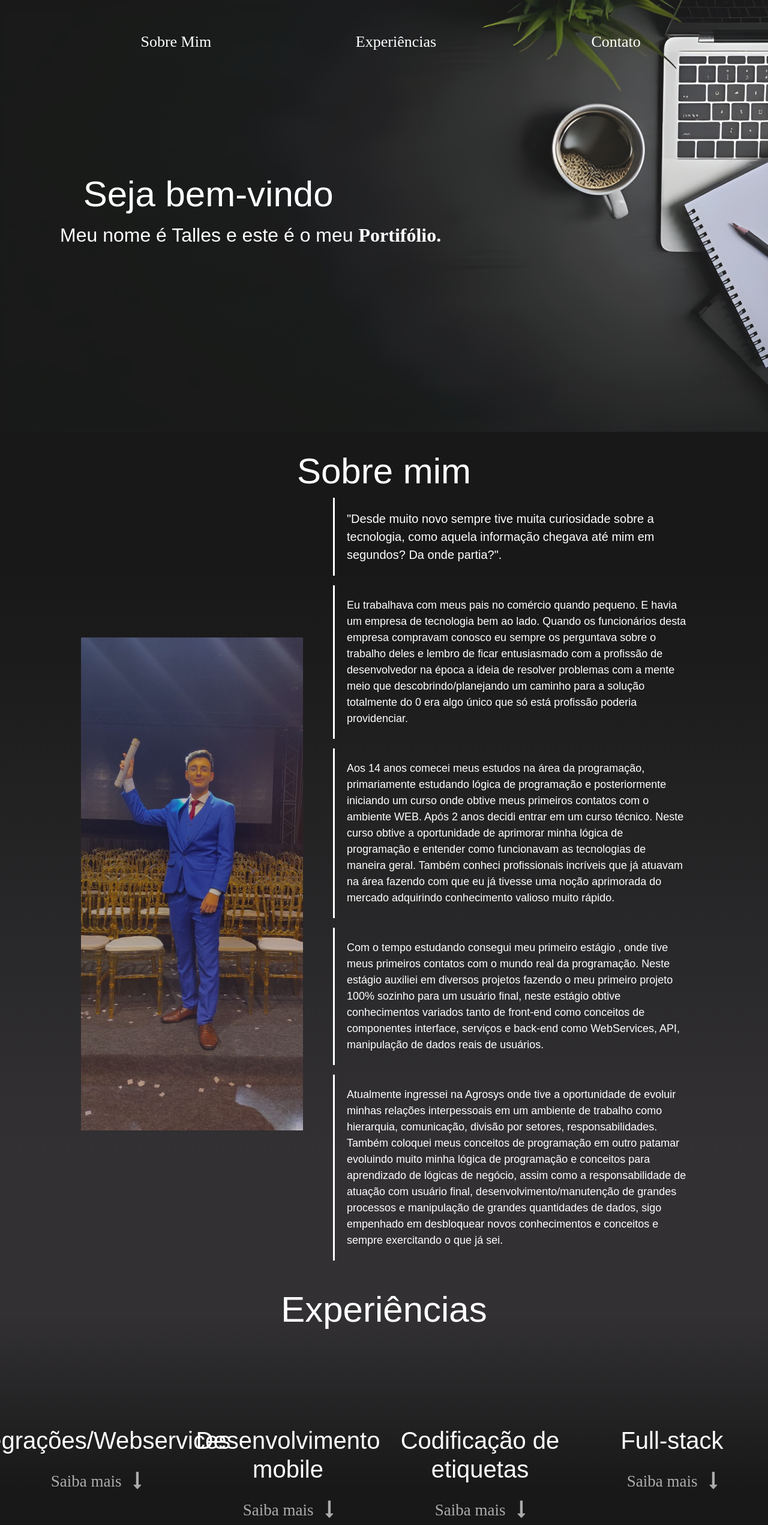
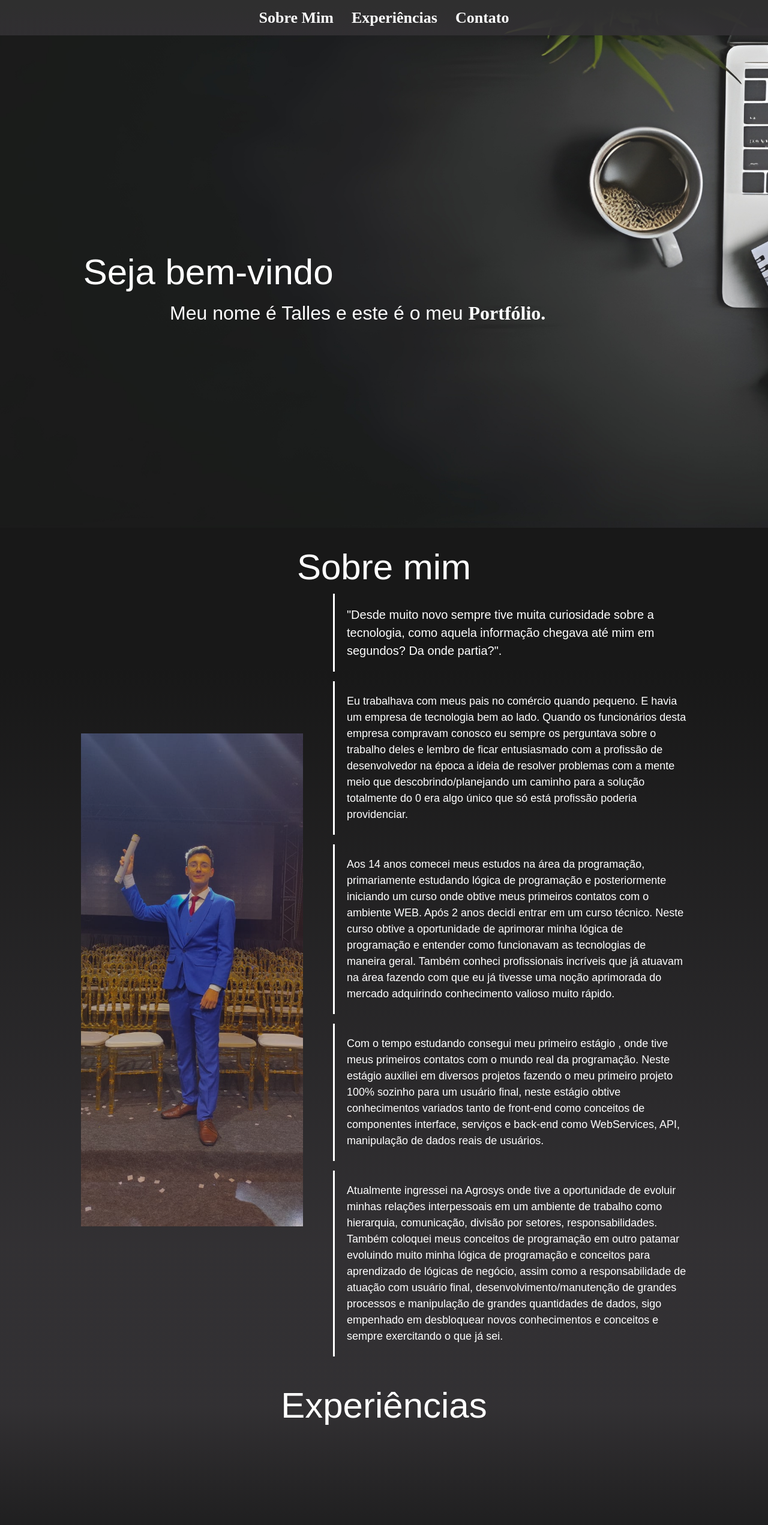
Before and after one commit to TallesMR/Meu-portif-lio, an Angular app: page / in a window 1280 px wide. Shown: the top 2543 px of the page at 60% size. Built offline with nearby package versions, Linux system fonts and the light colour scheme.

Commit message:
correcoes versao 2.0

```diff
--- a/src/app/about-me/about-me.component.html
+++ b/src/app/about-me/about-me.component.html
@@ -2,7 +2,7 @@
     <h1 class="main-title">Sobre mim</h1>
     <article class="row text-center d-flex align-items-center justify-content-center">
         <img class="col-lg-6" src="../../assets/img/eu.jpeg" alt="">
-        <span  class="col-lg-6">
+        <span class="col-lg-6">
             <p style="text-align: start;">"Desde muito novo sempre tive muita curiosidade sobre a tecnologia, como aquela informação chegava até mim em segundos? Da onde partia?".</p>
             <p style="text-align: start; font-size: 18px;"> Eu trabalhava com meus pais no comércio quando pequeno. E havia um empresa de tecnologia bem ao lado.  Quando os funcionários desta empresa compravam conosco eu sempre os perguntava sobre o trabalho deles e lembro de ficar entusiasmado com a profissão de desenvolvedor na época a ideia de resolver problemas com a mente meio que descobrindo/planejando um caminho para a solução totalmente do 0 era algo único que só está profissão poderia providenciar. </p>
             <p style="text-align: start; font-size: 18px;"> Aos 14  anos comecei meus estudos na área da programação, primariamente estudando lógica de programação e posteriormente  iniciando um curso onde obtive meus primeiros contatos com o ambiente WEB. Após 2 anos decidi entrar em um curso técnico.  Neste curso obtive a oportunidade de aprimorar minha lógica de programação e entender como funcionavam as tecnologias de maneira geral. Também conheci profissionais incríveis que já atuavam na área fazendo com que eu já tivesse uma noção aprimorada do mercado adquirindo conhecimento valioso muito rápido.</p>
--- a/src/app/contato/contato.component.html
+++ b/src/app/contato/contato.component.html
@@ -1,40 +1,40 @@
 <div class="container-fluid contato">
     <div class="row">
         <div class="container mb-5">
-            <h1 style="font-size: 45px; padding-bottom: 100px;">CONTATO</h1>
-            <div id="contato-container">
-                <article class="col-sm-12 col-lg-6 social-media">
-                    <span style="padding-right: 30px;">
+            <h1 class="text-center" style="font-size: 45px; padding-bottom: 100px;">CONTATO</h1>
+            <div id="contato-container" class="row">
+                <article class="col-12 col-md-6 mb-4">
+                    <span class="d-flex align-items-center mb-3">
                         <i class="fa fa-linkedin-square" aria-hidden="true"></i>
-                        <h2><a href="https://www.linkedin.com/in/talles-machado-rodrigues-716a02207/" target="_blank">Linkedin</a></h2><br>
+                        <h2 class="ms-3"><a href="https://www.linkedin.com/in/talles-machado-rodrigues-716a02207/" target="_blank">Linkedin</a></h2>
                     </span>
-                    <span>
+                    <span class="d-flex align-items-center mb-3">
                         <i class="fa fa-instagram" aria-hidden="true"></i>
-                        <h2><a href="https://www.instagram.com/talles.rodrigues_/" target="_blank">Instagram</a></h2><br>
+                        <h2 class="ms-3"><a href="https://www.instagram.com/talles.rodrigues_/" target="_blank">Instagram</a></h2>
                     </span>
-                    <span>
+                    <span class="d-flex align-items-center">
                         <i class="fa fa-github" aria-hidden="true"></i>
-                        <h2><a href="https://github.com/TallesMR" target="_blank">Github</a></h2>
+                        <h2 class="ms-3"><a href="https://github.com/TallesMR" target="_blank">Github</a></h2>
                     </span>
                 </article>
-                <article class="col-sm-12 col-lg-6">
+                <article class="col-12 col-md-6 mb-4">
                     <div class="contact-border">
-                        <span>
+                        <span class="d-flex align-items-center mb-3">
                             <i class="fa fa-phone-square" aria-hidden="true"></i>
-                            <h2><a href="https://wa.me/5548998266768">(48) 9-98266768</a></h2>
+                            <h2 class="ms-3"><a href="https://wa.me/5548998266768">(48) 9-98266768</a></h2>
                         </span>
-                        <span>
+                        <span class="d-flex align-items-center">
                             <i class="fa fa-envelope-o" aria-hidden="true"></i>
-                            <h2><a href="https://mail.google.com/mail/?view=cm&to=tallesmachadorodrigues%40gmail.com" target="_blank" style="font-size: 22px;">tallesmachadorodrigues@gmail.com</a></h2>
+                            <h2 class="ms-3"><a href="https://mail.google.com/mail/?view=cm&to=tallesmachadorodrigues%40gmail.com" target="_blank" style="font-size: 22px;">tallesmachadorodrigues@gmail.com</a></h2>
                         </span>
                     </div>
                 </article>
             </div>
         </div>
-        <article class="container mb-5">
-            <div  id="curriculo-component">
+        <article class="container mb-5 text-center">
+            <div id="curriculo-component">
                 <h1>Baixar currículo</h1>
-                <a id="dowload-curriculo" href="../../assets/docs/curriculo.pdf" title="baixar currículo" download>
+                <a class="ancoraHover" href="../../assets/docs/curriculo-Talles.pdf" title="baixar currículo" download>
                     <i class="fa fa-download"></i>
                 </a>
             </div>
--- a/src/app/header/header.component.html
+++ b/src/app/header/header.component.html
@@ -1,8 +1 @@
-<div class="container header">
-    <ul class="row">
-        <li class="col-lg-4"><a href="#app-about-me">Sobre Mim</a></li>
-        <li class="col-lg-4"><a href="#app-projetos">Experiências</a></li>
-        <li class="col-lg-4"><a href="#app-contato">Contato</a></li>
-    </ul>
-</div>
 <app-slider></app-slider>
--- a/src/app/projetos/projetos.component.html
+++ b/src/app/projetos/projetos.component.html
@@ -2,10 +2,10 @@
     <h1 class="main-title">Experiências</h1>
     <article class="row projetos-content">
         <section class="col-12 col-md-12 col-lg-3 projetos-itens" id="integracoes">
-            <h1>Integrações/Webservices</h1>
+            <h2>Integrações/Webservices</h2>
                 <div>
                 <div class="saibamais" (click)="controlText('integracoes')">
-                    <h2>Saiba mais</h2>
+                    <h3>Saiba mais</h3>
                     <i class="fa fa-long-arrow-down cor-seta" id="down-integracoes"></i>
                     <i class="fa fa-long-arrow-up cor-seta" style="display: none;" id="up-integracoes"></i>
                 </div>
@@ -13,10 +13,10 @@
             </div>
         </section>
         <section class="col-md-12 col-lg-3 projetos-itens" id="mobile">
-            <h1>Desenvolvimento mobile</h1>
+            <h2>Desenvolvimento mobile</h2>
             <div>
                 <div class="saibamais" (click)="controlText('mobile')">
-                <h2>Saiba mais</h2>
+                <h3>Saiba mais</h3>
                 <i class="fa fa-long-arrow-down cor-seta" id="down-mobile"></i>
                 <i class="fa fa-long-arrow-up cor-seta" style="display: none;" id="up-mobile"></i>
                 </div>
@@ -24,10 +24,10 @@
             </div>
         </section>
         <section class="col-md-12 col-lg-3 projetos-itens" id="etiquetas">
-            <h1>Codificação de etiquetas</h1>
+            <h2>Codificação de etiquetas</h2>
             <div>
                 <div class="saibamais" (click)="controlText('etiquetas')">
-                <h2>Saiba mais</h2>
+                <h3>Saiba mais</h3>
                 <i class="fa fa-long-arrow-down cor-seta" id="down-etiquetas"></i>
                 <i class="fa fa-long-arrow-up cor-seta" style="display: none;" id="up-etiquetas"></i>
                 <p id="etiquetas-text" style="display: none;">Experiência na codificação de etiquetas dinâmicas, ajustando-as conforme os dados parametrizados. Atuei com linguagens de impressoras industriais, como Datamax e Zebra, para garantir a personalização e automação na impressão de etiquetas.</p>
@@ -35,10 +35,10 @@
             </div>
         </section>
         <section class="col-md-12 col-lg-3 projetos-itens" id="fullstack">
-            <h1>Full-stack</h1>
+            <h2>Full-stack</h2>
             <div>
                 <div class="saibamais" (click)="controlText('fullstack')">
-                <h2>Saiba mais</h2>
+                <h3>Saiba mais</h3>
                 <i class="fa fa-long-arrow-down cor-seta" id="down-fullstack"></i>
                 <i class="fa fa-long-arrow-up cor-seta" style="display: none;" id="up-fullstack"></i>
                 </div>
--- a/src/app/slider/slider.component.html
+++ b/src/app/slider/slider.component.html
@@ -1,10 +1,20 @@
+
+
 <div class="container-fluid slider d-flex align-items-center">
+    <div class="header">
+        <ul class="row justify-content-center"> <!-- Adicionado 'justify-content-center' para centralizar -->
+            <li class="ancoraHover"><a href="#app-about-me">Sobre Mim</a></li>
+            <li class="ancoraHover"><a href="#app-projetos">Experiências</a></li>
+            <li class="ancoraHover"><a href="#app-contato">Contato</a></li>
+        </ul>
+    </div>
+
     <article class="text-banner">
         <div class="row">
             <h1 class="offset-1">Seja bem-vindo</h1>
         </div>
         <div class="row">
-            <p class="col-sm-8">Meu nome é Talles  e este é o meu <span><strong>Portifólio.</strong></span></p>
+            <p class="col-sm-8">Meu nome é Talles e este é o meu <span><strong>Portfólio.</strong></span></p>
         </div>
     </article>
 </div>
--- a/src/styles.css
+++ b/src/styles.css
@@ -33,11 +33,35 @@
 /* HEADER */
 
 .header {
-    margin-bottom: -105px;
-    padding-top: 50px;
-    position: relative;
-    text-align: center;
-    z-index: 999;
+    position: absolute;
+    top: 0;
+    left: 0;
+    right: 0;
+    z-index: 1;
+    background: linear-gradient(rgb(24, 24, 24) 16.62%, rgba(28, 26, 29, 0.9) 85.61%);
+    padding: 10px 0;
+}
+
+.header ul {
+    list-style-type: none;
+    padding: 0;
+    margin: 0;
+    display: flex;
+    justify-content: center;
+}
+.header li {
+    margin: 0 15px;
+}
+.header a {
+    text-decoration: none;
+    color: #ffffff;
+    font-weight: bold;
+}
+
+.header a:hover {
+    text-decoration: none;
+    color: #504f4f;
+    font-weight: bold;
 }
 
 p,h1,ul,li {
@@ -46,18 +70,11 @@ p,h1,ul,li {
     color: #ffffff;
 }
 
-.container li,a {
+ li,a {
     list-style-type: none;
     font-size: 26px;
     color: #ffffff;
     text-decoration: none;
-}
-
-.container-fluid h2 a:hover {
-    color: rgb(87, 25, 231);
-    padding: 10px;
-    text-decoration: none;
-    border: #2600ff double 1px;
 }
 
 .slider {
@@ -65,11 +82,19 @@ p,h1,ul,li {
     background-size: cover;
     background-position: center;
     background-repeat: no-repeat;
-    height: 90vh;
+    position: relative;
+    height: 110vh;
+    background-color: #f8f9fa;
     opacity: 0.9;
     background-color: rgba(0, 0, 0, 0.9);
   }
 
+  .text-banner {
+    position: relative;
+    z-index: 0;
+    text-align: center;
+    margin-top: 100px;
+  }
 .text-banner div h1 {
     font-size: 60px;
 }
@@ -149,11 +174,11 @@ p,h1,ul,li {
     opacity: 80%;
 }
 
-.projetos-itens h1 {
+.projetos-itens h2 {
     color: #ffffff;
 }
 
-.projetos-itens h2 {
+.projetos-itens h3 {
     font-size: 27px;
     color: #ffffff;
 }
@@ -163,7 +188,10 @@ p,h1,ul,li {
     font-size: 22px;
 }
 
-.saibamais h2:hover,i:hover{
+.saibamais h3 {
+
+}
+.saibamais h3:hover,i:hover{
     text-decoration: underline;
 }
 
@@ -188,16 +216,15 @@ p,h1,ul,li {
 
 .contato article span h2 a:hover{
     text-decoration: none;
-    color: #000000;
+    color: #504f4f;
     border: none;
-    font-size: 30px;
 }
 
 .contato article i {
     font-size: 60px;
 }
 
-.contato h1 {
+.contato h2 {
     padding-bottom: 10px;
 }
 
@@ -214,7 +241,7 @@ p,h1,ul,li {
     align-items: center;
 }
 
-.contato article span h2 {
+.contato article span h3 {
     border-bottom: 1px solid #ffffff;
     width: 400px;
     font-size: 22px;
@@ -264,6 +291,9 @@ p,h1,ul,li {
         font-size: 20px;
     }
 
+    .contato-container span{
+        padding: 0px;
+    }
 
     .about-me p {
       border: none;
@@ -274,37 +304,11 @@ p,h1,ul,li {
     .contact-border {
         border: none;
         padding: 0px;
-      }
-
-      .contato article h2{
-        text-align: center !important;
-      }
-
-
-      .contato article span h2,a {
-        font-size: 16px !important;
-      }
+    }
 
       .contato article span i {
         font-size: 42px;
       }
-
-      .contato img {
-        height: 350px;
-        object-fit: cover;
-    }
-
-      .olho {
-        display: none;
-      }
-
-      .projetos img {
-        max-width: 250px;
-        height: 300px;
-        opacity: 80%;
-        background-size: cover;
-        background-repeat: no-repeat;
-    }
 
     .main-title {
         font-size: 30px;
@@ -318,8 +322,7 @@ p,h1,ul,li {
     font-size: 30px;
   }
 
-  #dowload-curriculo:hover {
-    color: #000000;
-    padding: 10px;
-    font-size: 32px;
+  .ancoraHover:hover {
+    color: #504f4f;
+    text-decoration: none !important;
   }
```
